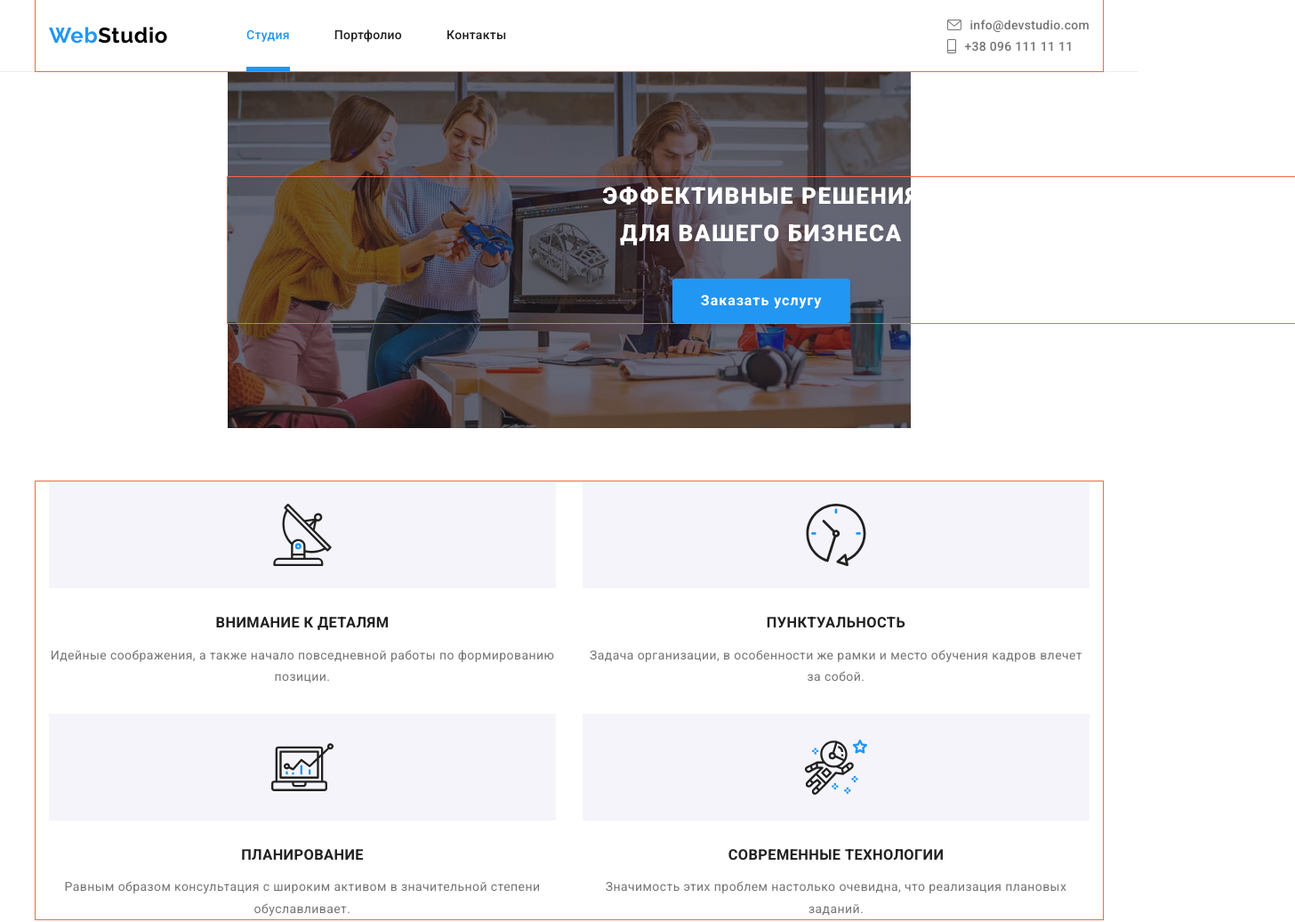
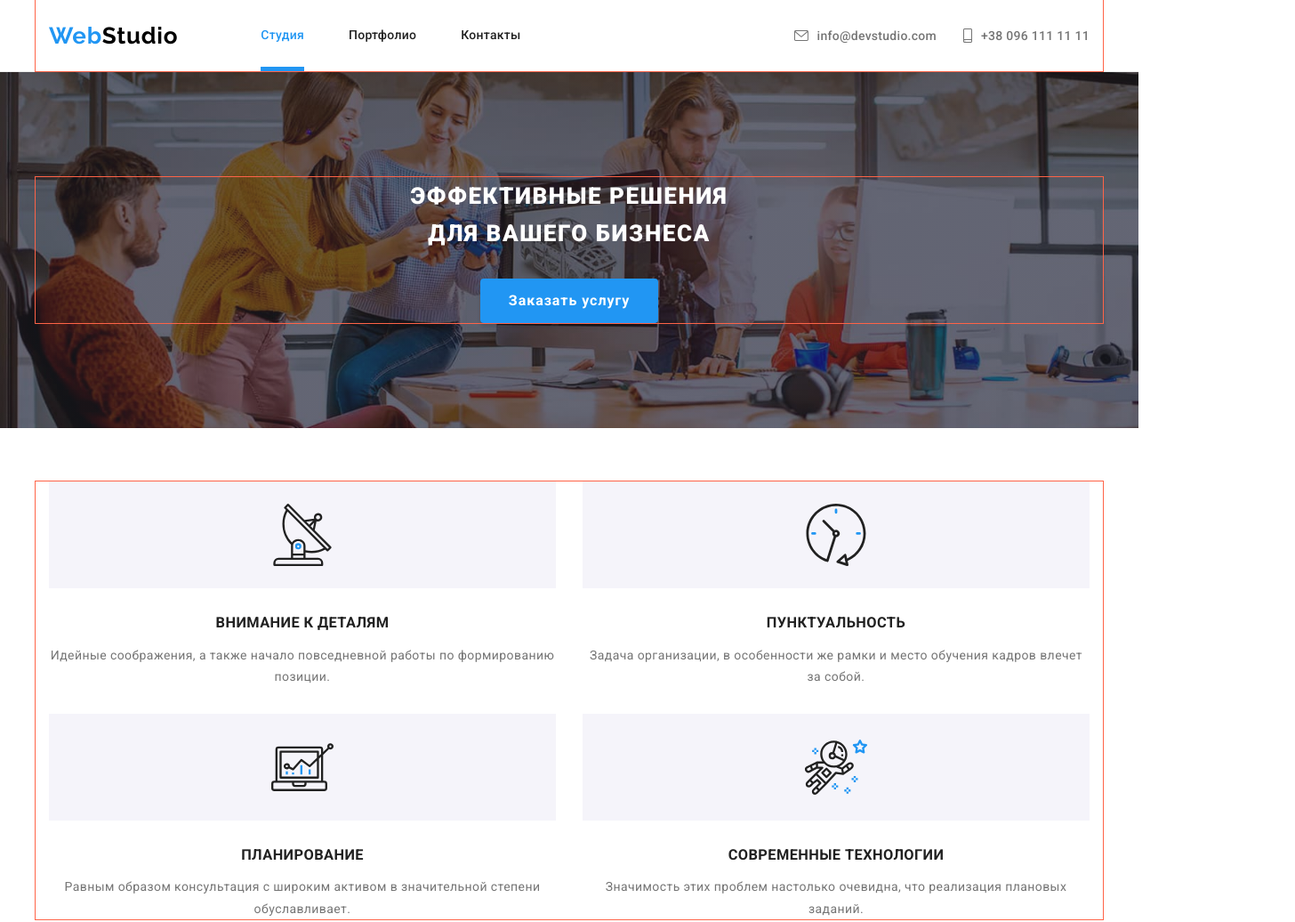
Before and after one commit to IvanRoschin/Web-studio, a plain HTML site: page index.html in a window 1280 px wide. Shown: the top 1036 px of the page at 89% size, 1456 px wide, since content can reach past the window. Drawn offline with nearby package versions, Linux system fonts and the light colour scheme.

Commit message:
1200 header done

```diff
--- a/sass/components/_footer.scss
+++ b/sass/components/_footer.scss
@@ -1,6 +1,7 @@
 /*#region FOOTER*/
 .page-footer {
-    padding: 60px, 0, 0, 60px;
+    padding-top: 60px;
+    padding-bottom: 60px;
     background-color: var(--secondary-background-color);
     width: 100%;
 }
--- a/sass/components/_header.scss
+++ b/sass/components/_header.scss
@@ -18,12 +18,16 @@
 .logo {
     font-family: var(--secondary-font);
     font-weight: 700;
-    // font-size: 26px;
-    // line-height: 1.19;
+
     letter-spacing: 0.03em;
     text-decoration: none;
     font-size: 24px;
     line-height: 1.17;
+
+    @media screen and (min-width: 1200px) {
+       font-size: 26px;
+       line-height: 1.19;
+       }
 
     &__web {
         color: var(--accent-color);
@@ -36,10 +40,14 @@
 
 
 .page-header__logo {
-    // margin-right: 93px; 1200
+
     margin-right: 276px;
     @media screen and (min-width: 768px)  {
         margin-right: 88px;
+    }
+
+    @media screen and (min-width: 1200px)  {
+        margin-right: 93px;
     }
 
 }
@@ -137,15 +145,16 @@
         display: flex;
         flex-direction: column;
         align-items: flex-start;
+    }
 
-    // @include centeredFlex (flex);
-       }
-    //    &__item:not(:last-child) {
-    //     margin-right: 30px;
-    // }
+    @media screen and (min-width: 1200px) {
+        @include centeredFlex (flex);
+        flex-direction: row;
+        &__item:not(:last-child) {
+                margin-right: 30px;}
+    }
 
-
-        &__link {
+    &__link {
         @include centeredFlex (flex);
 
         color: var(--primary-text-color);
@@ -168,114 +177,5 @@
     &__icon {
         margin-right: 10px;
     }
-
-
  }
-
-
-
-
-
-
-
-
-
-
-
-
-//     @media screen and (min-width: 768px) {
-
-//        @include centeredFlex (flex);
-
-//      &__list {
-//         @include centeredFlex (flex);
-//         @extend %list;
-
-//         }
-
-//      &__item:not(:last-child) {
-//          margin-right: 50px;
-//      }
-
-    //  &__item {
-    //      position: relative;
-    //  }
-
-//      &__link {
-//          display: block;
-
-//          color: var(--title-text-color);
-//          text-decoration: none;
-//          letter-spacing: 0.02em;
-//          font-weight: 500;
-//          font-size: 14px;
-//          line-height: 1.14;
-//         //  padding: 32px 0 32px 0;
-
-//          transition: color var(--transition-duration) var(--transition-timing-function);
-//      }
-
-//      &__link:hover,
-//      &__link:focus {
-//          color: var(--accent-color);
-//      }
-
-//      &__link--current {
-//          color: var(--accent-color);
-//          position: relative;
-//      }
-//      /* UNDERLINE*/
-
-//      &__link--current::after {
-//         content: '';
-//         position: absolute;
-//         left: 0;
-//         bottom: 0;
-
-//         display: block;
-
-//         width: 100%;
-//         height: 5px;
-//         background-color: var(--accent-color);
-//      }
-//   }
-
-// }
-
-// /* contact links */
-//  .contacts {
-//      @include centeredFlex (flex);
-
-//      margin-left: auto;
-
-//      padding: 0;
-//      list-style: none;
-
-//      &__item:not(:last-child) {
-//          margin-right: 30px;
-//      }
-
-//     &__link {
-//         @include centeredFlex (flex);
-
-//         color: var(--primary-text-color);
-//         fill: var(--primary-text-color);
-//         text-decoration: none;
-//         letter-spacing: 0.02em;
-//         font-weight: 500;
-
-//         transition:
-//         color var(--transition-duration) var(--transition-timing-function),
-//         fill var(--transition-duration) var(--transition-timing-function);
-//     }
-
-//     &__link:hover,
-//     &__link:focus {
-//         color: var(--accent-color);
-//         fill: var(--accent-color);
-//     }
-
-//     &__icon {
-//         margin-right: 10px;
-//     }
  /*#endregion*/
--- a/sass/components/_hero.scss
+++ b/sass/components/_hero.scss
@@ -10,15 +10,22 @@
 }
 
 .hero--overlay {
-    // height: 600px;
-    // max-width: 1600px;
+
     height: 400px;
     max-width: 480px;
     margin-left: auto;
     margin-right: auto;
 
+    @media screen and (min-width: 480px) {
+        max-width: 480px;
+    }
+
     @media screen and (min-width: 768px) {
         max-width: 768px;
+    }
+
+    @media screen and (min-width: 1200px) {
+        max-width: 1600px;
     }
 
     background-image: linear-gradient(to right,
```
Also changed, not shown: css/main.css, css/main.min.css, 2 other files.
